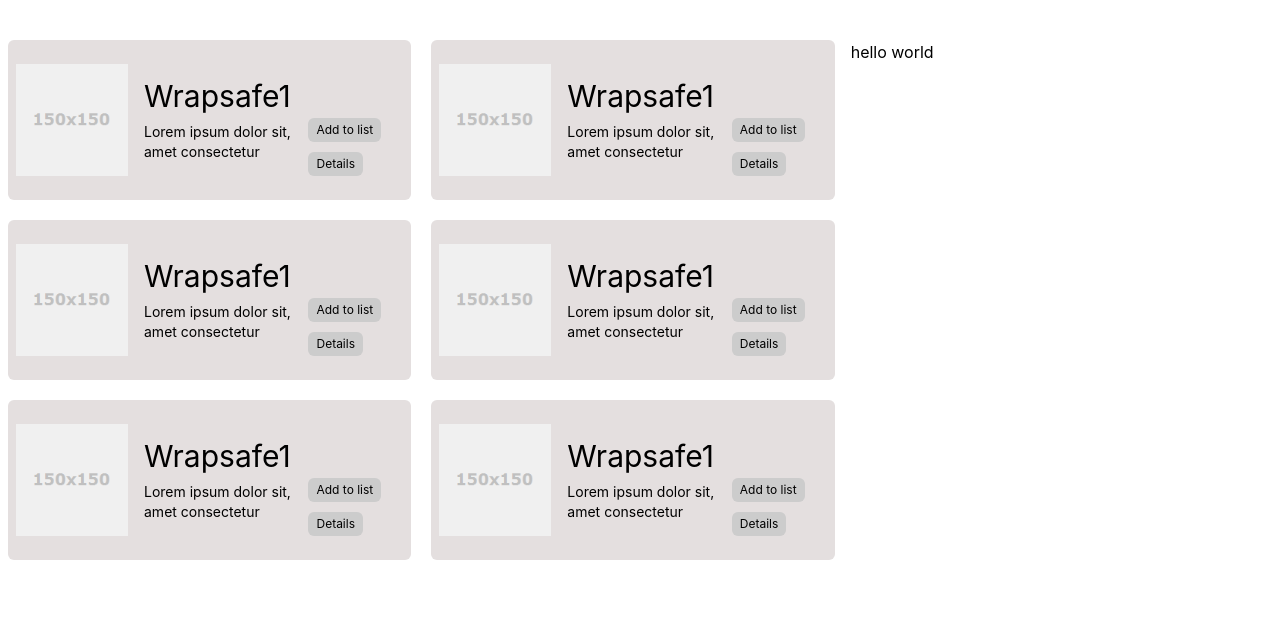
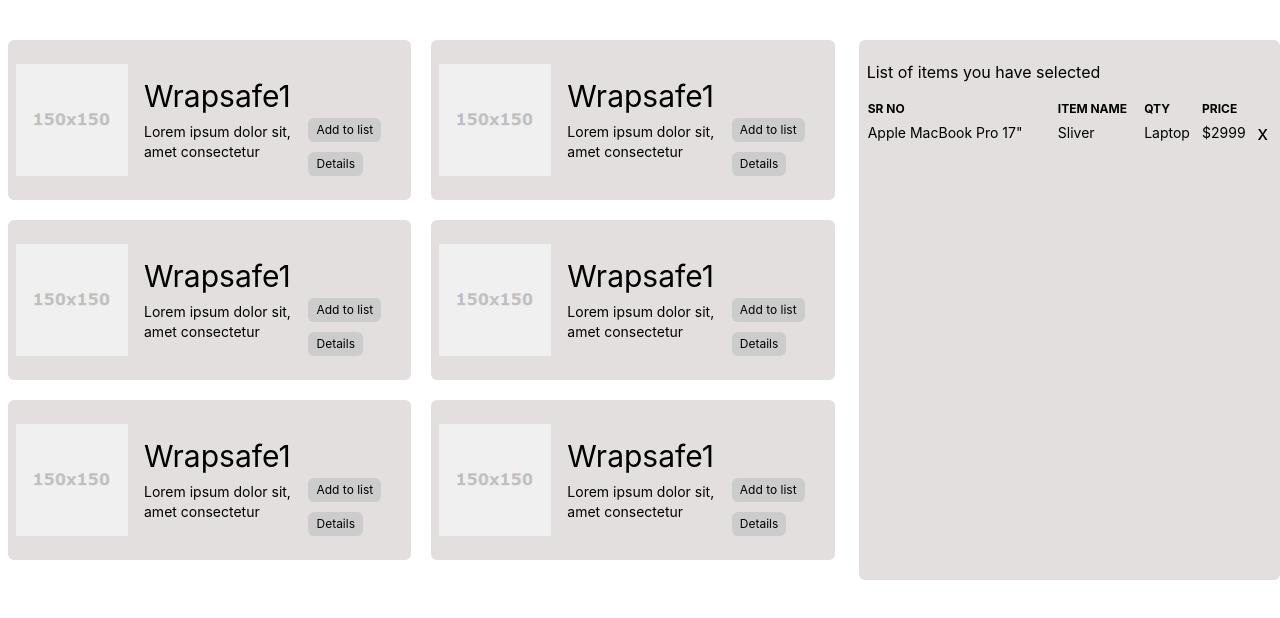
Before and after one commit to mallick-portfolio/redux-shopping-cart, a React (Create React App) app: page / in a window 1280 px wide. Shown: the top 618 px of the page. Built offline with nearby package versions, Linux system fonts and the light colour scheme.

Commit message:
added cart

```diff
--- a/package.json
+++ b/package.json
@@ -3,12 +3,15 @@
   "version": "0.1.0",
   "private": true,
   "dependencies": {
+    "@reduxjs/toolkit": "^1.8.2",
     "@testing-library/jest-dom": "^5.16.4",
     "@testing-library/react": "^13.3.0",
     "@testing-library/user-event": "^13.5.0",
     "react": "^18.2.0",
     "react-dom": "^18.2.0",
+    "react-redux": "^8.0.2",
     "react-scripts": "5.0.1",
+    "redux": "^4.2.0",
     "web-vitals": "^2.1.4"
   },
   "scripts": {
--- a/src/components/CartItems.jsx
+++ b/src/components/CartItems.jsx
@@ -1,11 +1,47 @@
-import React from 'react'
+import React from "react";
 
 const CartItems = () => {
   return (
-    <div>
-      <h1>hello world</h1>
+    <div className="w-full bg-[#e4dfdf] rounded-md ml-2 px-2 pt-5 h-[calc(100%_-_10rem)] mb-12">
+      <h4>List of items you have selected</h4>
+
+      <div className="mt-4">
+        <table className="w-full px-4 text-sm text-left">
+          <thead className="text-xs uppercase">
+            <tr className="py-1">
+              <th >
+                Sr No
+              </th>
+              <th >
+                Item Name
+              </th>
+              <th >
+                Qty
+              </th>
+              <th >
+                Price
+              </th>
+              <th >
+              </th>
+            </tr>
+          </thead>
+          <tbody>
+            <tr>
+              <td
+
+              >
+                Apple MacBook Pro 17"
+              </td>
+              <td>Sliver</td>
+              <td>Laptop</td>
+              <td>$2999</td>
+              <td className="text-xl">x</td>
+            </tr>
+          </tbody>
+        </table>
+      </div>
     </div>
-  )
-}
+  );
+};
 
-export default CartItems
+export default CartItems;
```
Also changed, not shown: 1 other file (tests, documents, lock files or other folders).
